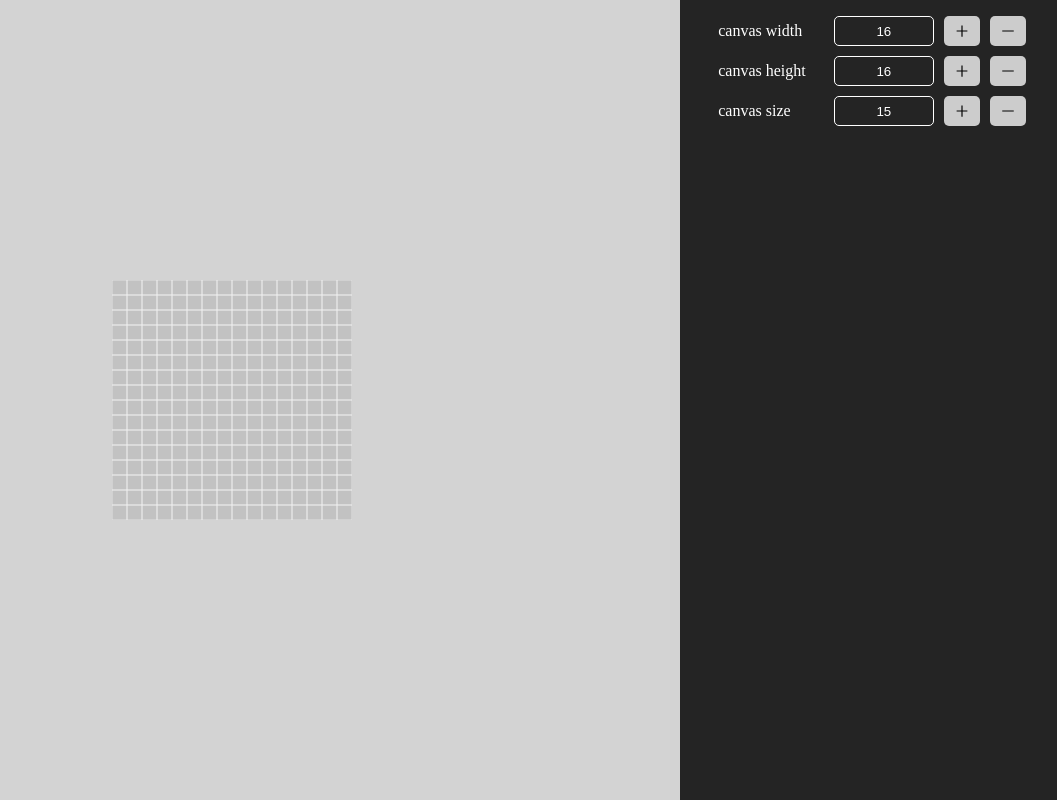
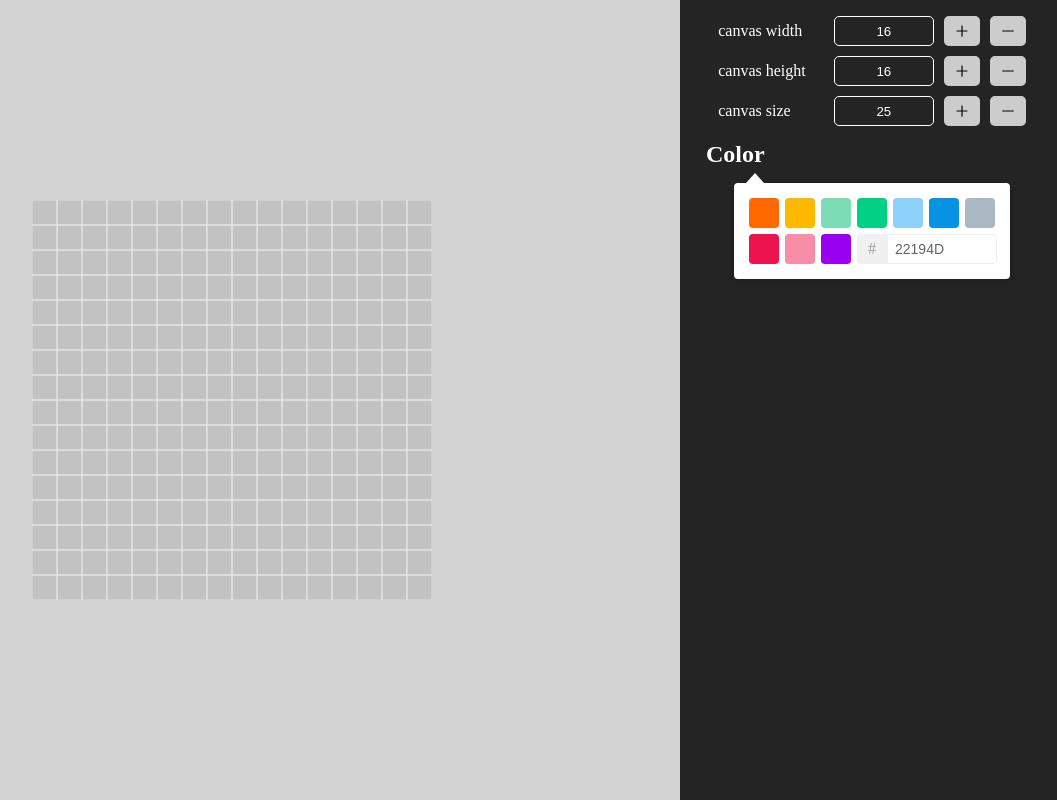
Before and after one commit to NeatKYU/PixelBoard, a React (Vite) app: page / in a window 1280 px wide. Shown: the whole page, without its empty margins (216-1273 px from the left). Built offline with nearby package versions, Linux system fonts and the light colour scheme.

Commit message:
✨ 컬러선택 기능 추가

```diff
--- a/package.json
+++ b/package.json
@@ -9,7 +9,9 @@
     "preview": "vite preview"
   },
   "dependencies": {
+    "@types/react-color": "^3.0.6",
     "react": "^18.2.0",
+    "react-color": "^2.19.3",
     "react-dom": "^18.2.0",
     "react-icons": "^4.8.0",
     "recoil": "^0.7.7",
--- a/src/atom/index.ts
+++ b/src/atom/index.ts
@@ -12,5 +12,10 @@ export const CanvasHeightState = atom({
 
 export const CanvasSizeState = atom({
   key: "CanvasSizeState",
-  default: 15,
+  default: 25,
 })
+
+export const CanvasColorState = atom({
+  key: 'CanvasColorState',
+  default: '#ffffff'
+})
--- a/src/components/common/CanvasGrid.tsx
+++ b/src/components/common/CanvasGrid.tsx
@@ -1,4 +1,6 @@
+import { CanvasColorState } from '@/atom';
 import { useRef, useEffect, useState } from 'react';
+import { useRecoilValue } from 'recoil';
 
 interface CanvasGridProps {
     rows: number;
@@ -11,6 +13,7 @@ export default function CanvasGrid(props: CanvasGridProps) {
     const canvasRef = useRef<HTMLCanvasElement>(null);
     const [canvasWidth, setCanvasWidth] = useState<number>(0);
     const [canvasHeight, setCanvasHeight] = useState<number>(0);
+    const canvasColor = useRecoilValue(CanvasColorState);
 
     const handleResize = () => {
         const canvas = canvasRef.current;
@@ -55,7 +58,7 @@ export default function CanvasGrid(props: CanvasGridProps) {
                 const y = Math.floor(
                     (event.nativeEvent.offsetY / canvasHeight) * rows
                 );
-                ctx.fillStyle = 'white';
+                ctx.fillStyle = canvasColor;
                 ctx.strokeStyle = '#eeeeeeb3';
                 ctx.fillRect(x * cellSize, y * cellSize, cellSize, cellSize);
                 ctx.strokeRect(x * cellSize, y * cellSize, cellSize, cellSize);
--- /dev/null
+++ b/src/components/menu/Palate.tsx
@@ -0,0 +1,52 @@
+import styled from 'styled-components'
+import { TwitterPicker } from 'react-color'
+import { useRecoilState } from 'recoil';
+import { CanvasColorState } from '@/atom';
+// interface PlatteProps {
+
+// }
+
+export const Palate = () => {
+
+	const [color, setColor] = useRecoilState(CanvasColorState);
+
+	const handleColor = (color: any, event: any) => {
+		setColor(color.hex)
+	}
+
+	console.log('current color', color)
+
+	return (
+		<Container>
+			<Label>Color</Label>
+			<TwitterPicker onChange={handleColor}/>
+		</Container>
+	)
+}
+
+const Container = styled.div`
+	width: 100%;
+	height: auto;
+
+	display: flex;
+	flex-direction: column;
+	justify-content: center;
+	align-items: center;
+
+	margin: 10px auto;
+`
+
+const Label = styled.div`
+	width: 100%;
+	height: auto;
+
+	margin: 5px 0 15px 20px;
+
+	display: flex;
+	justify-content: start;
+
+	color: white;
+
+	font-size: 24px;
+	font-weight: bold;
+`
--- a/src/layout/DefaultLayout.tsx
+++ b/src/layout/DefaultLayout.tsx
@@ -7,6 +7,7 @@ import { CanvasHeightState, CanvasSizeState, CanvasWidthState } from '@/atom';
 import { Canvas } from '@/components/common/Canvas';
 import CanvasGrid from '@/components/common/CanvasGrid';
 import { SizeSetting } from '@/components/menu/SizeSetting';
+import { Palate } from '@/components/menu/Palate';
 
 export default function DefaultLayout() {
     const CanvasWidth = useRecoilValue(CanvasWidthState);
@@ -21,6 +22,7 @@ export default function DefaultLayout() {
             </CanvasCotainer>
             <MenuContainer>
                 <SizeSetting/>
+                <Palate/>
             </MenuContainer>
         </Body>
     );
```
Also changed, not shown: 1 other file (tests, documents, lock files or other folders).
